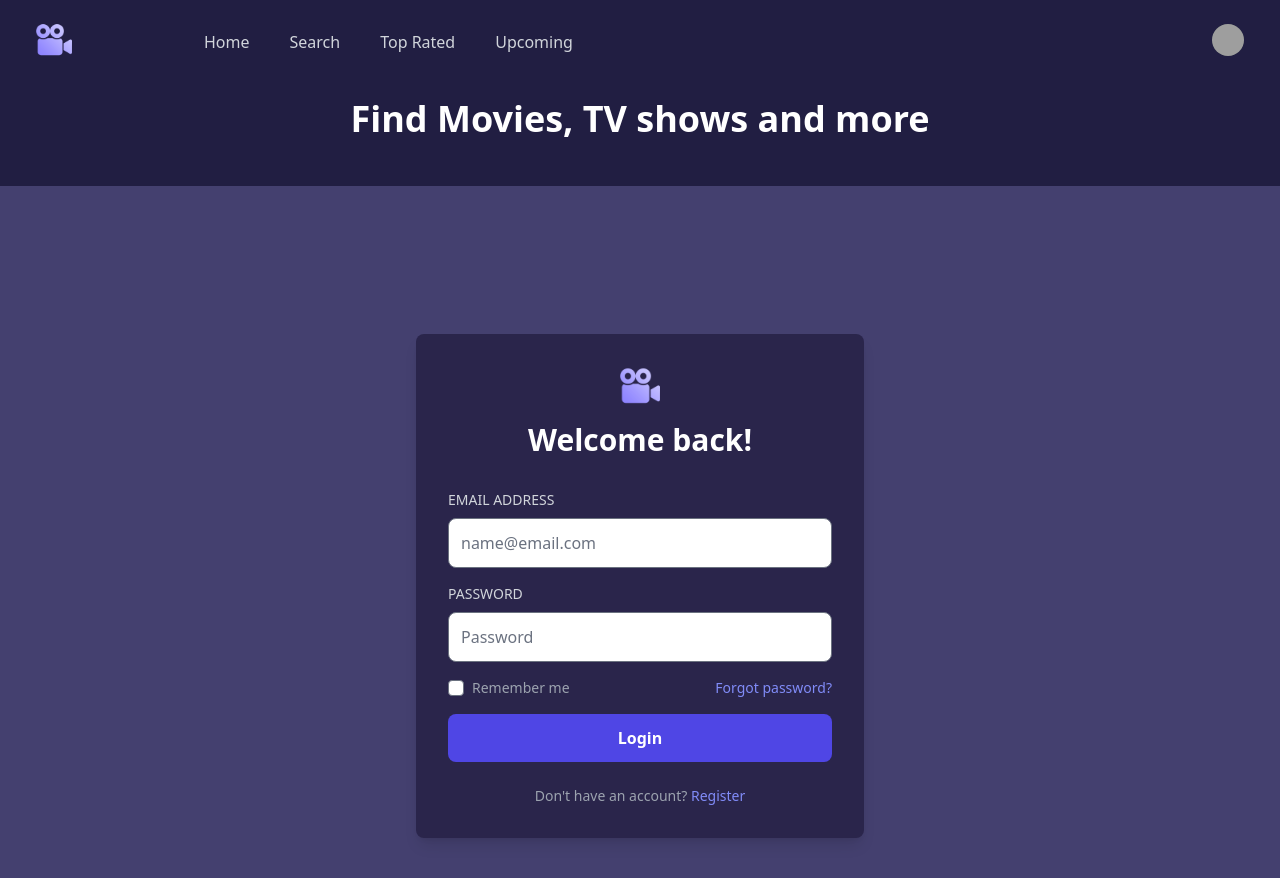
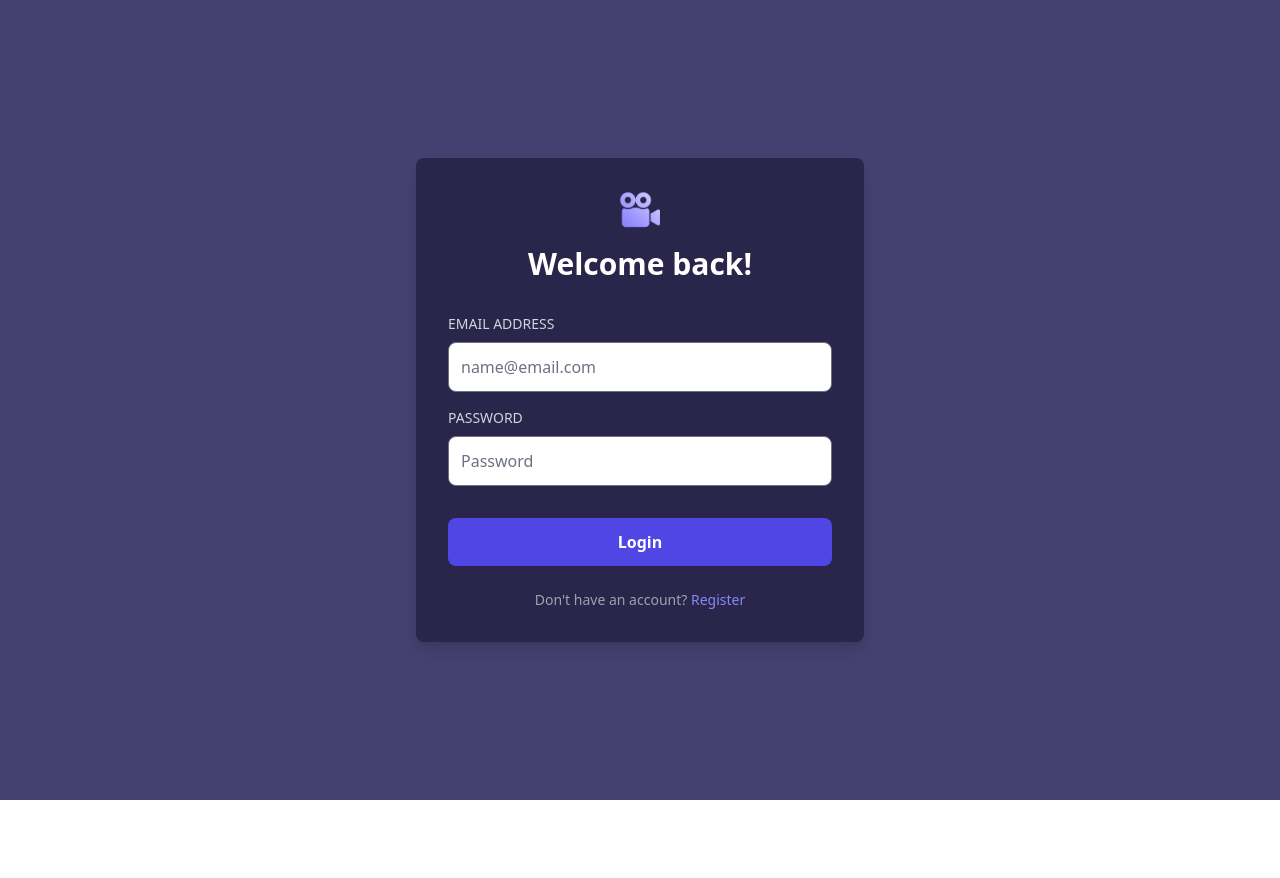
Before and after one commit to Omar-Nashaat/MoviesGP, a React (Vite) app: page /login in a window 1280 px wide. Shown: the top 878 px of the page. After the commit the page ends 800 px from the top, so only its background shows below. Built offline with nearby package versions, Linux system fonts and the light colour scheme; grey boxes are pictures that could not be loaded.

Commit message:
merge login and handle routing

```diff
--- a/src/App.jsx
+++ b/src/App.jsx
@@ -6,10 +6,11 @@ import Home from './pages/Home/Home'
 import SearchPage from './pages/SearchPage/SearchPage'
 
 const routes = createBrowserRouter([
+  { path: '', element: <Login /> },
+  { path: 'login', element: <Login /> },
   {
     path: '', element: <Layout />, children: [
-      { path: 'login', element: <Login /> },
-      { path: '', element: <Home /> },
+
       { path: 'home', element: <Home /> },
       { path: 'filter', element: <SearchPage /> },
 
--- a/src/pages/Login/Login.jsx
+++ b/src/pages/Login/Login.jsx
@@ -26,7 +26,7 @@ const Login = () => {
         </div>
 
         {/* Password Input */}
-        <div className="mb-4">
+        <div className="mb-8">
           <label
             className="block text-gray-300 text-sm mb-2"
             htmlFor="password"
@@ -42,7 +42,7 @@ const Login = () => {
         </div>
 
         {/* Remember Me and Forgot Password */}
-        <div className="flex items-center justify-between mb-4">
+        {/* <div className="flex items-center justify-between mb-4">
           <div className="flex items-center">
             <input
               type="checkbox"
@@ -56,7 +56,7 @@ const Login = () => {
           <a href="#" className="text-sm text-indigo-400 hover:underline">
             Forgot password?
           </a>
-        </div>
+        </div> */}
 
         {/* Login Button */}
         <button className="w-full bg-indigo-600 hover:bg-indigo-700 text-white font-semibold py-3 rounded-lg transition">
@@ -67,7 +67,7 @@ const Login = () => {
         <div className="text-center mt-6">
           <p className="text-sm text-gray-400">
             Don't have an account?{' '}
-            <a href="#" className="text-indigo-400 hover:underline">
+            <a href="https://www.themoviedb.org/signup" className="text-indigo-400 hover:underline" target='__blank'>
               Register
             </a>
           </p>
--- a/src/pages/Navbar/Navbar.jsx
+++ b/src/pages/Navbar/Navbar.jsx
@@ -6,9 +6,9 @@ import { Link } from 'react-router-dom'
 
 
 const navigation = [
-    { name: 'Home', to: './' },
+    { name: 'Home', to: './home' },
     { name: 'Search', to: '/filter' },
-    { name: 'Top Rated', to: '#' },
+    { name: 'Actors', to: '#' },
     { name: 'Upcoming', to: '#' },
 ]
 
```
